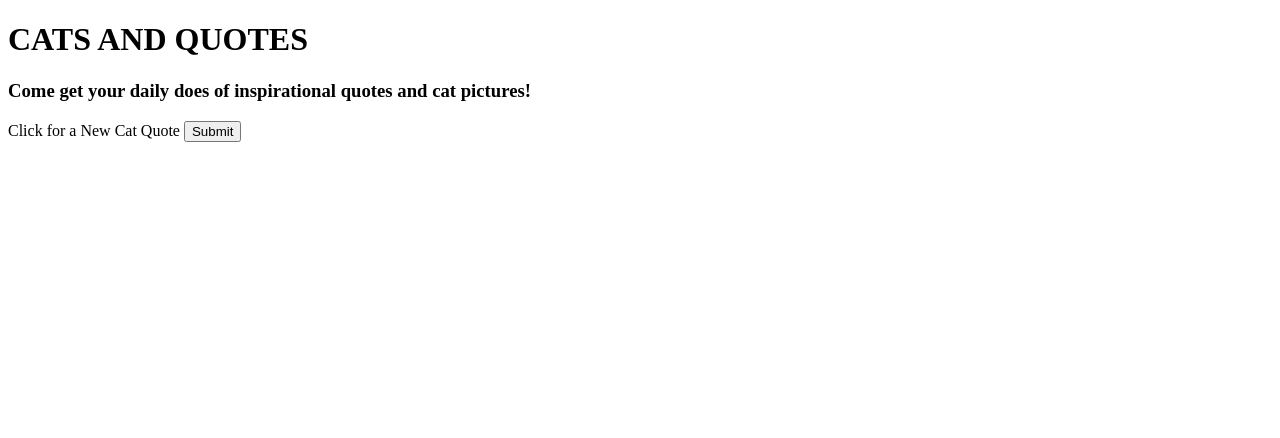
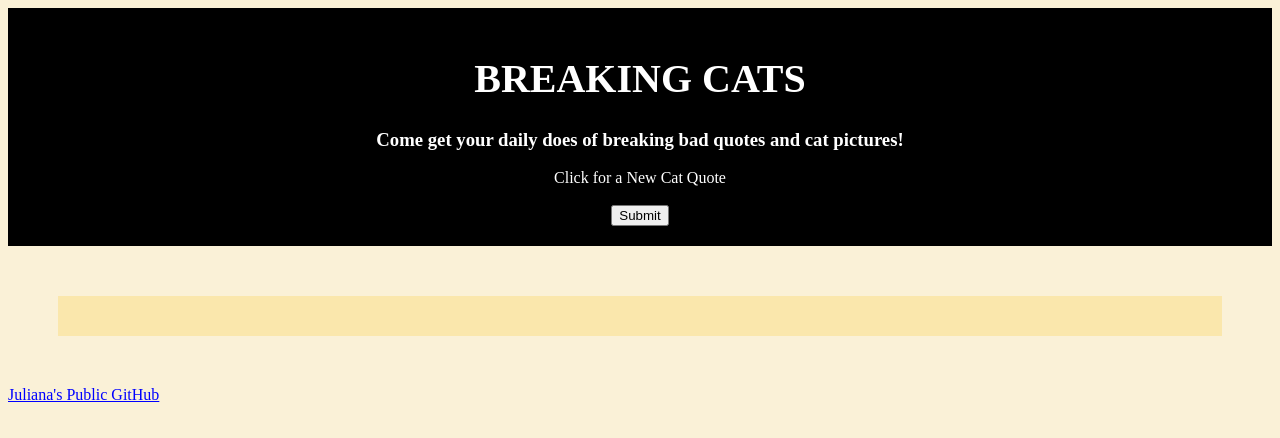
Before and after one commit to julianacsmith/CreativeProject2, a plain HTML site: page index.html in a window 1280 px wide. Drawn offline with nearby package versions, Linux system fonts and the light colour scheme.

Commit message:
Some CSS and HTML Work

```diff
--- a/cats.js
+++ b/cats.js
@@ -1,9 +1,5 @@
 document.getElementById("catSubmit").addEventListener("click", function(event) {
   event.preventDefault();
-  //const value = document.getElementById("weatherInput").value;
-  //if (value === "")
-  //  return;
-  //console.log(value);
 
     const url = "https://api.thecatapi.com/v1/images/search?api_key=live_LNT8fQmDiJdFD8iRCG4CUoPltcFhAs95Zuk7QH6FWd3iblUrcSVCdUxhcyykXR2r";
     /*global fetch*/
@@ -25,7 +21,7 @@ document.getElementById("catSubmit").addEventListener("click", function(event) {
         return response.json();
       }).then(function(json){
         console.log(json[0].quote);
-        let result = json[0].quote + "\n\t-" + json[0].author;
+        let result = json[0].quote + "<br>-" + json[0].author;
         document.getElementById("quote").innerHTML = result;
       });
 });
--- a/index.html
+++ b/index.html
@@ -1,23 +1,25 @@
 <!DOCTYPE html>
 <html>
     <head>
-        <meta charset="utf-8"/>
-        <title>Random Cats</title>
+        <title>Breaking Cats</title>
         <link rel="stylesheet" href="style.css">
     </head>
     <body>
         <div class = "header">
-            <h1>CATS AND QUOTES</h1>
-            <h3>Come get your daily does of inspirational quotes and cat pictures!</h3>
+            <h1>BREAKING CATS</h1>
+            <h3>Come get your daily does of breaking bad quotes and cat pictures!</h3>
+            <form>
+              <label>Click for a New Cat Quote<br><br></label>
+              <input id="catSubmit" type="submit" value="Submit"></input>
+            </form>
         </div>
-        <form>
-          <label>Click for a New Cat Quote</label>
-          <input id="catSubmit" type="submit" value="Submit"></input>
-        </form>
 
         <div id="quote"></div>
+        <div id="catPic"></div>
 
-        <div id="catPic"></div>
+        <div id="github">
+            <a href="https://github.com/julianacsmith/CreativeProject2">Juliana's Public GitHub</a>
+        </div>
     </body>
     <script src="https://cdnjs.cloudflare.com/ajax/libs/moment.js/2.24.0/moment.min.js" integrity="sha256-4iQZ6BVL4qNKlQ27TExEhBN1HFPvAvAMbFavKKosSWQ=" crossorigin="anonymous"></script>
         <script text="type/javascript" src="cats.js">
--- a/style.css
+++ b/style.css
@@ -0,0 +1,41 @@
+.header {
+    background-color: black;
+    color: white;
+    padding: 20px;
+    text-align: center;
+    margin: 0 auto;
+}
+
+#quote {
+    margin: 50px;
+    padding: 20px;
+    background-color: #fae7ac;
+    text-align: center;
+    font-size: 20px;
+}
+
+#catPic {
+    display: block;
+    margin-left: auto;
+    margin-right: auto;
+    width: 30%;
+}
+
+body{
+    background-color: #faf1d7;
+}
+
+h1 {
+    font-size: 40px;
+}
+
+.github{
+    text-align: center;
+    background-color: black;
+    color: white;
+}
+
+a:link, a:visited, a:hover, a:active{
+    color: blue;
+    text-align: center;
+}
```
